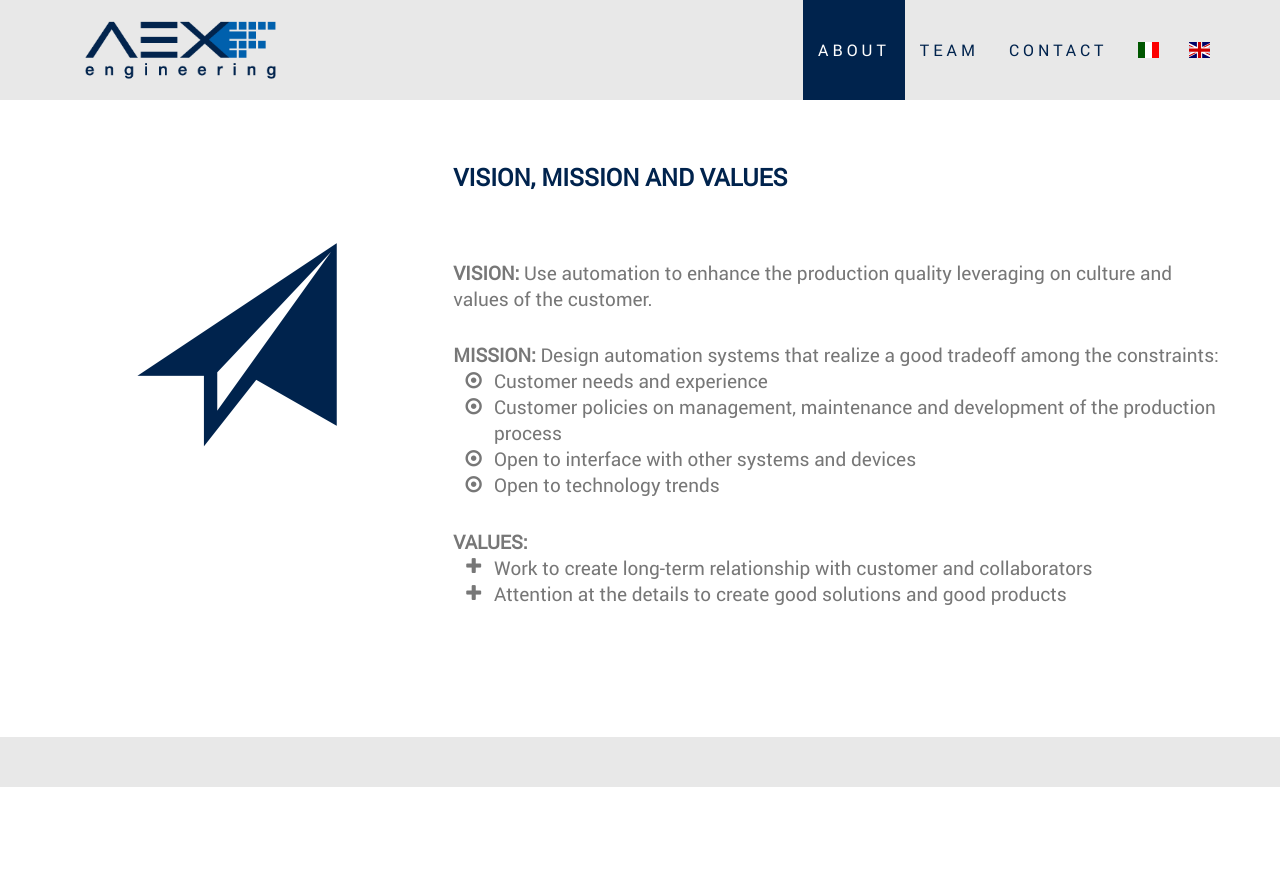
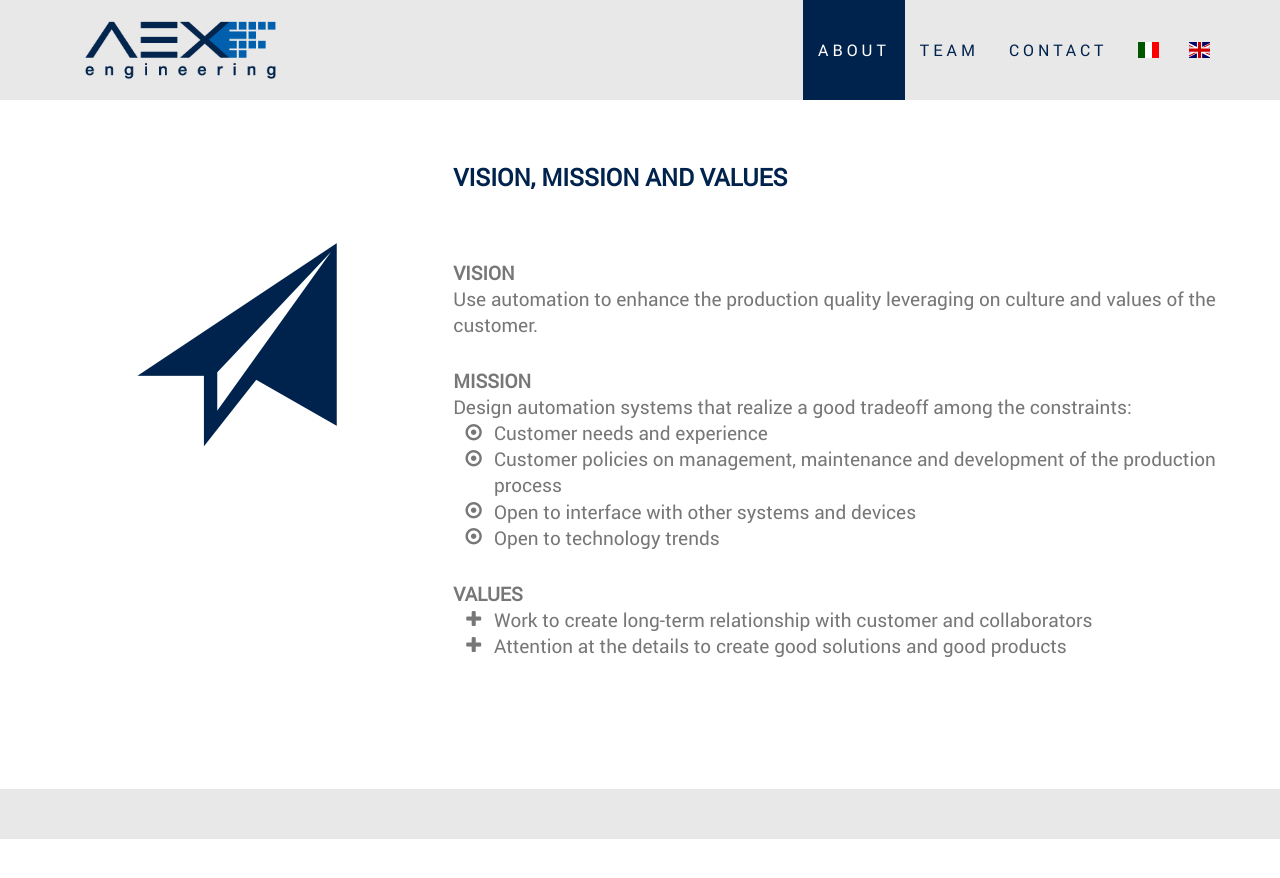
Before and after one commit to aexengineering/aexengineering.github.io, a Jekyll site: the page built from site_en/index.html, in a window 1280 px wide and 900 px high, scrolled down 1392 px. Shown: the top 878 px of the window. Built offline with Jekyll 4.4.1, drawn with Linux system fonts in a browser that asks for light colours.

```diff
--- a/_includes/en/about.html
+++ b/_includes/en/about.html
@@ -28,11 +28,11 @@
     <div class="col-sm-8">
       <h2>Vision, Mission and Values</h2><br>
       <h4>
-        <strong>VISION:</strong>
+        <strong>VISION</strong><br>
         Use automation to enhance the production quality leveraging on culture and values of the customer.
       </h4>
       <h4>
-        <strong>MISSION:</strong>
+        <strong>MISSION</strong><br>
         Design automation systems that realize a good tradeoff among the constraints:
         <ul class="fa-ul">
           <li><i class="fa-li fa fa-dot-circle-o"></i>Customer needs and experience</li>
@@ -42,7 +42,7 @@
         </ul>
       </h4>
       <h4>
-        <strong>VALUES:</strong>
+        <strong>VALUES</strong><br>
         <ul class="fa-ul">
           <li><i class="fa-li fa fa-plus"></i>Work to create long-term relationship with customer and collaborators</li>
           <li><i class="fa-li fa fa-plus"></i>Attention at the details to create good solutions and good products</li>
--- a/_includes/it/about.html
+++ b/_includes/it/about.html
@@ -29,11 +29,11 @@
     <div class="col-sm-8">
       <h2>Visione, Missione e Valori</h2><br>
       <h4>
-        <strong>VISIONE:</strong>
+        <strong>VISIONE</strong><br>
         Utilizzare l'automazione per migliorare la qualità della produzione facendo leva sulla cultura e sui valori propri del cliente.
       </h4>
       <h4>
-        <strong>MISSIONE:</strong>
+        <strong>MISSIONE</strong><br>
         Sviluppare sistemi automatici che realizzano un buon compromesso tra i vincoli:
         <ul class="fa-ul">
           <li><i class="fa-li fa fa-dot-circle-o"></i>Esigenze ed esperienza del cliente</li>
@@ -43,7 +43,7 @@
         </ul>
       </h4>
       <h4>
-        <strong>VALORI:</strong>
+        <strong>VALORI</strong><br>
         <ul class="fa-ul">
           <li><i class="fa-li fa fa-plus"></i>Lavorare per creare relazioni a lungo termine con i clienti e i collaboratori</li>
           <li><i class="fa-li fa fa-plus"></i>L'attenzione ai dettagli per creare buone soluzioni e buoni prodotti</li>
```
